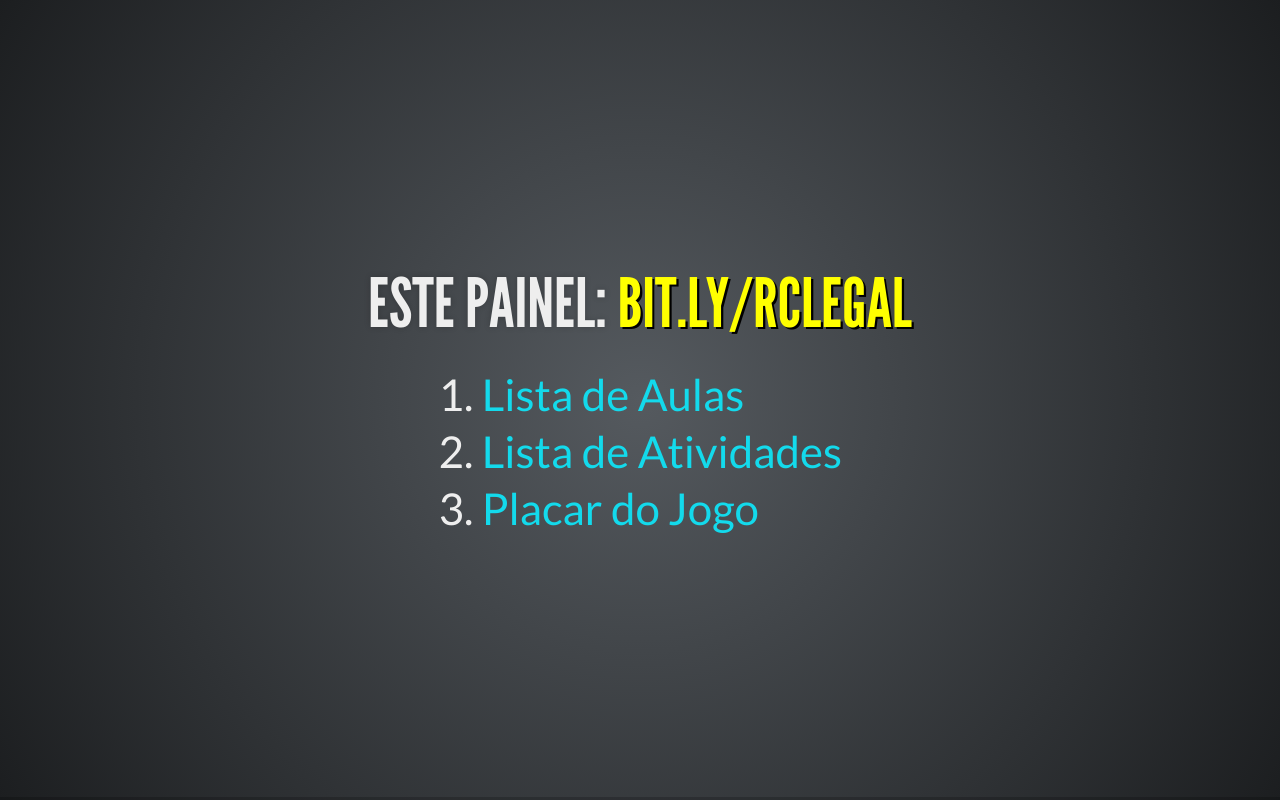
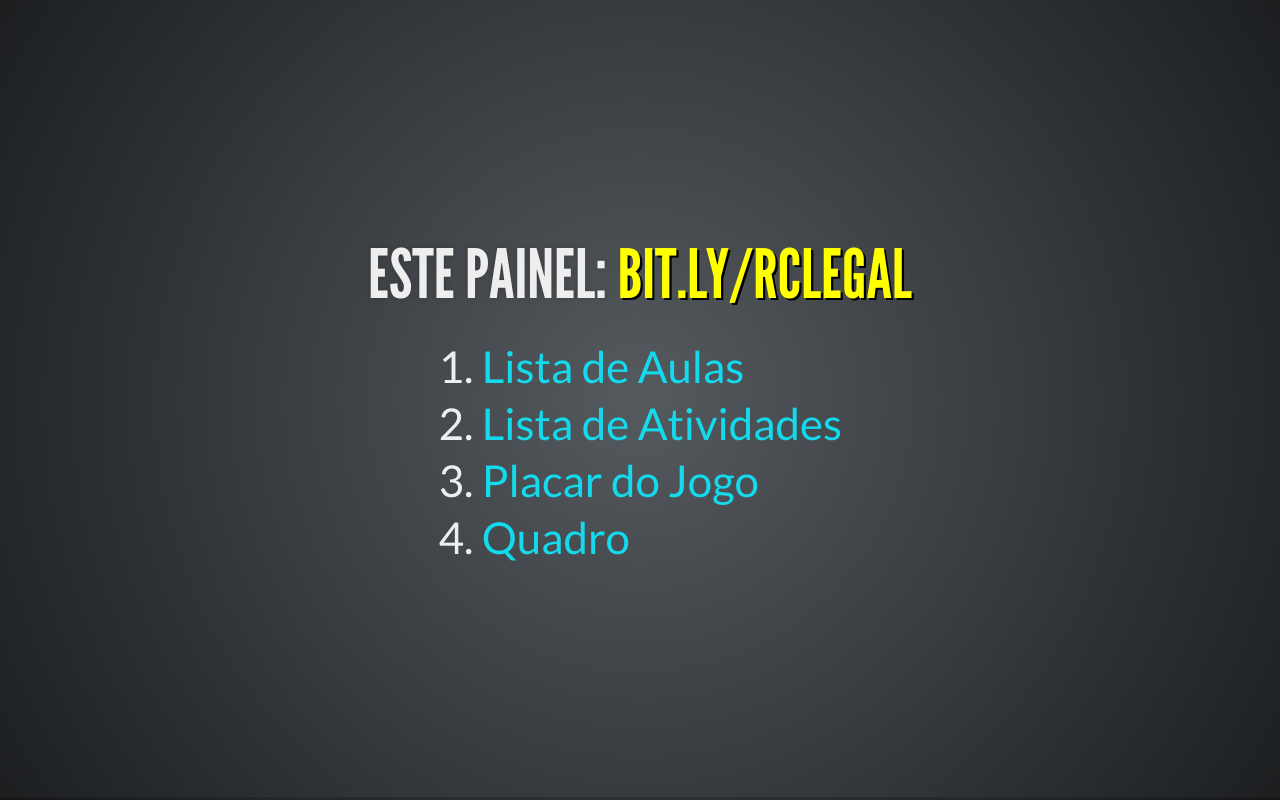
Before and after one commit to raciocinio-computacional/raciocinio-computacional.github.io, a website: page index.html in a window 1280 px wide. Drawn offline with Linux system fonts and the light colour scheme.

Commit message:
Update index.html

```diff
--- a/index.html
+++ b/index.html
@@ -33,6 +33,7 @@
 					<li><a href="aulas.html">Lista de Aulas</a></li>
 					<li><a href="atividades.html">Lista de Atividades</a></li>
 					<li><a href="https://docs.google.com/spreadsheets/d/1V5XDEYNXoFUPIbfsO6b72G0JmwrfEU7pNymQUX95gz0/edit?usp=sharing">Placar do Jogo</a></li>
+					<li><a href="https://board.net/p/rclegal">Quadro</a></li>
 				</ol>
 			</section>
 		</div>
```
